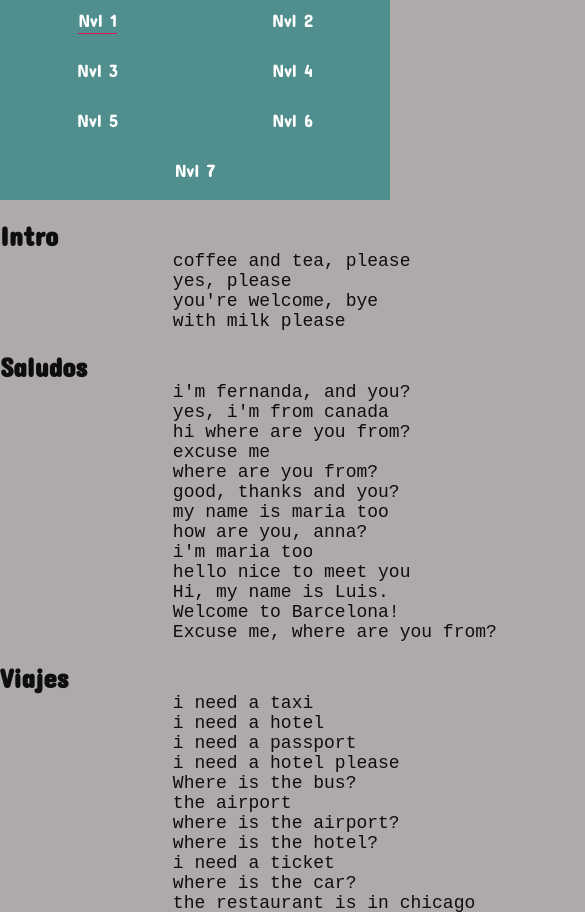
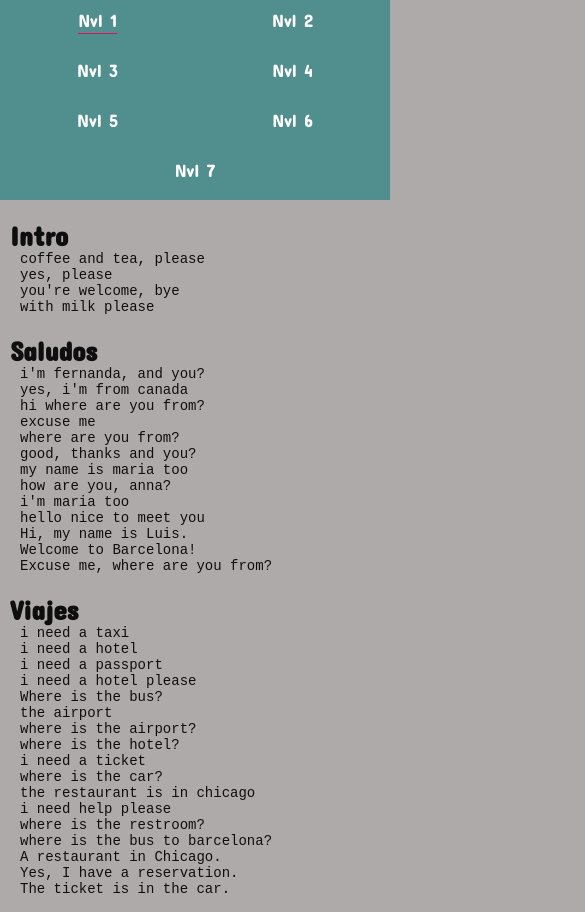
Before and after one commit to xavii07/English, a plain HTML site: page index.html in a window 390 px wide. Shown: the top 912 px of the page, 585 px wide, since content can reach past the window. Drawn offline with Linux system fonts and the light colour scheme.

Commit message:
mejorando responsive

```diff
--- a/estilos.css
+++ b/estilos.css
@@ -50,6 +50,17 @@ body {
     border-bottom: 1px solid #d15;
 }
 
+h2 {
+    margin: 0 10px;
+}
+
+pre {
+    font-size: 14px;
+    white-space: pre-line;
+    margin-left: 20px;
+    margin-bottom: 20px;
+}
+
 
 @media screen and (min-width:762px) {
     .menu__lista {
```
